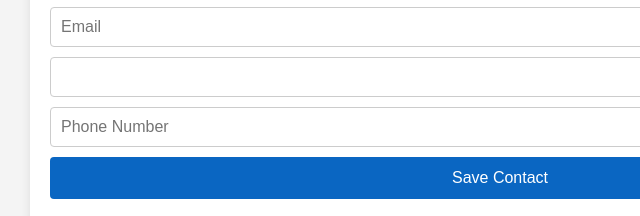
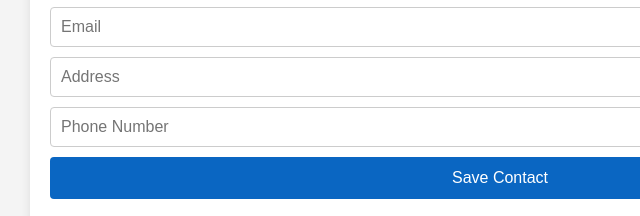
Before and after one commit to okukubrianokoth/Address-Book-, a website: page index.html in a window 1280 px wide. Shown: the part 201-417 px from the top of the page, 140-780 px from the left. Drawn offline with Linux system fonts and the light colour scheme; no server answers.

Commit message:
Update index.html

```diff
--- a/index.html
+++ b/index.html
@@ -17,7 +17,7 @@
             <input type="text" id="name" placeholder="Full Name" required />
             <input type="text" id="username" placeholder="Username" required />
             <input type="email" id="email" placeholder="Email" required />
-            <input type="text" id="address" plSort A-Zaceholder="Address" required />
+            <input type="text" id="address" placeholder="Address" required />
             <input type="tel" id="phone" placeholder="Phone Number" required />
             <button type="submit">Save Contact</button>
         </form>
```
